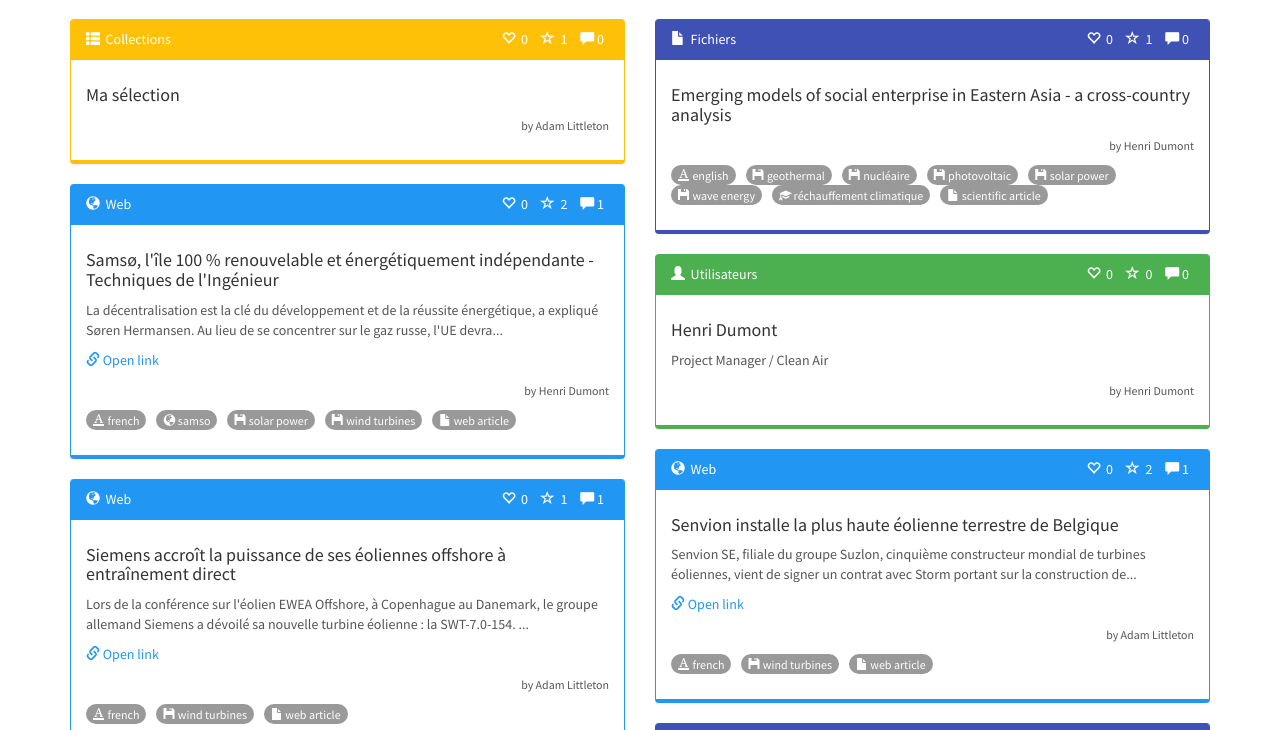
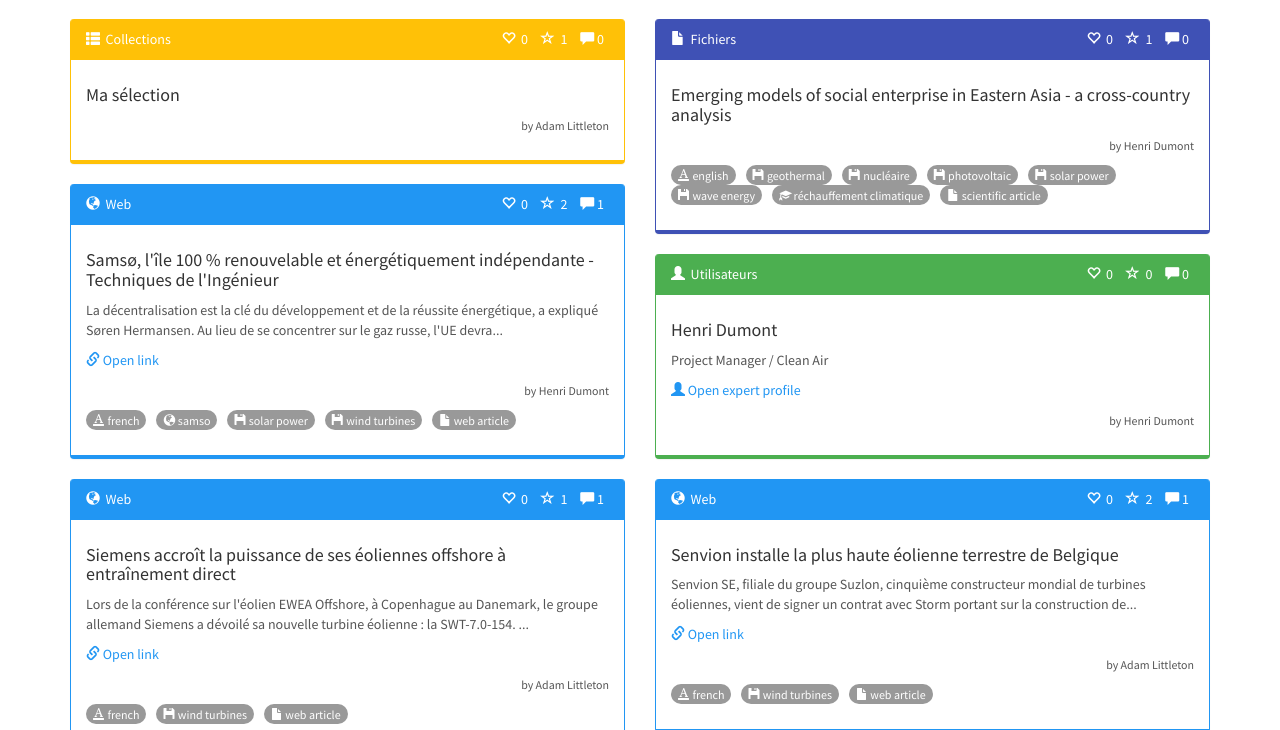
Before and after one commit to whatever-user/challenge, a website: page app/index.html in a window 1280 px wide. Shown: the part 66-796 px from the top of the page. Drawn offline with nearby package versions, Linux system fonts and the light colour scheme.

Commit message:
Added utilisateur open content link

```diff
--- a/app/scripts/tiles/tile.html
+++ b/app/scripts/tiles/tile.html
@@ -23,6 +23,7 @@
         <p ng-if="tile.description">{{tile.description}}</p>
 
         <p ng-if="tile.category == 'Web'"><a href="{{tile.content_link}}" target="_blank"><span class="glyphicon glyphicon-link"></span>&nbsp;Open link</a></p>
+        <p ng-if="tile.category == 'Utilisateurs'"><a href="http://google.com/search?q={{tile.title}}" target="_blank"><span class="glyphicon glyphicon-user"></span>&nbsp;Open expert profile</a></p>
 
         <p class="text-right"><small>by {{tile.expert.name}}</small></p>
 
```
